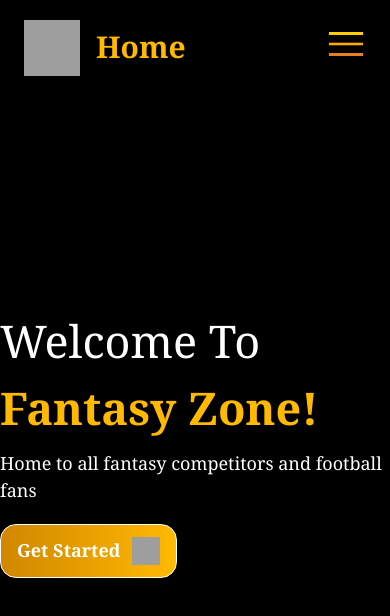
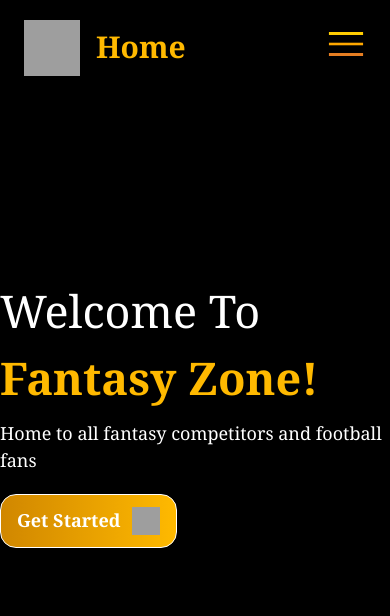
Before and after one commit to Ventinc1689/Fantasy_Zone, a React (Vite) app in the folder fz-frontend/: page / in a window 390 px wide. Shown: the top 616 px of the page. Built offline with nearby package versions, Linux system fonts and the light colour scheme; grey boxes are pictures that could not be loaded.

Commit message:
fix mobile layout

```diff
--- a/fz-frontend/src/components/Home/Hero.jsx
+++ b/fz-frontend/src/components/Home/Hero.jsx
@@ -24,7 +24,7 @@ const Hero = () => {
             </div>
 
             {/* Hero Section */}
-            <div className="flex flex-col items-center justify-center h-screen">
+            <div className="flex flex-col items-center justify-center h-screen pb-15 md:pb-0">
                 <div className="flex md:flex-row h-full">
 
                     {/* Welcome Message */}
--- a/fz-frontend/src/components/Teams/TeamList.jsx
+++ b/fz-frontend/src/components/Teams/TeamList.jsx
@@ -3,7 +3,7 @@ import { useState, useEffect } from 'react';
 
 const TeamList = ({ teams, onTeamClick }) => {
     return (
-        <div className="mt-50 md:pt-5 overflow-auto flex justify-center flex-row flex-wrap gap-15 md:mr-10 pb-15">
+        <div className="mt-55 md:mt-50 md:pt-5 overflow-auto flex justify-center flex-row flex-wrap gap-15 md:mr-10 pb-15">
 
             {/* Display of all NFL teams */}
             {teams.map(team => (
```
